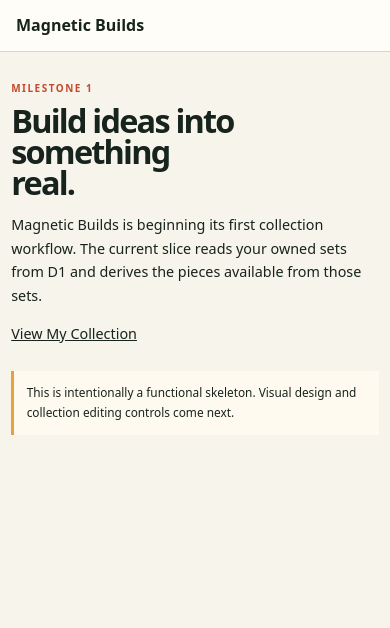
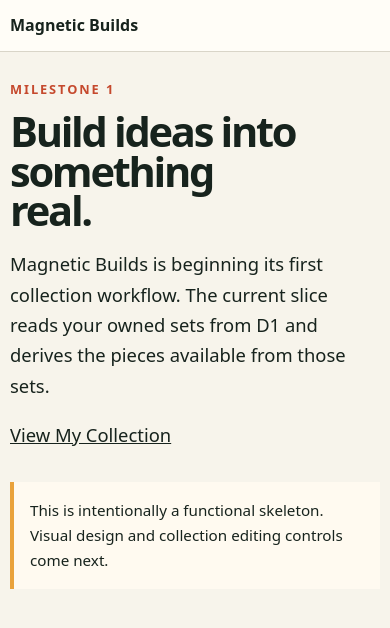
Before and after one commit to kaylasreynolds/magnetic-builds, a Next.js app: page / in a window 390 px wide. Shown: the top 628 px of the page. Built offline with nearby package versions, Linux system fonts and the light colour scheme.

Commit message:
Use contained mobile collection shell

```diff
--- a/src/app/globals.css
+++ b/src/app/globals.css
@@ -65,11 +65,15 @@
 .piece-count { justify-items: end; }
 
 @media (max-width: 36rem) {
-  header { padding: .9rem 1rem; }
+  body { overflow-x: hidden; }
+  header { padding: .9rem 10px; }
   main {
-    padding: 1.45rem .9rem 3rem;
-    zoom: .78;
+    width: 100%;
+    max-width: 100%;
+    margin: 0 auto;
+    padding: 14px 10px 24px;
   }
+  .collection-shell { width: 100%; max-width: 100%; margin: 0 auto; }
 }
 
 @media (min-width: 44rem) {
```
